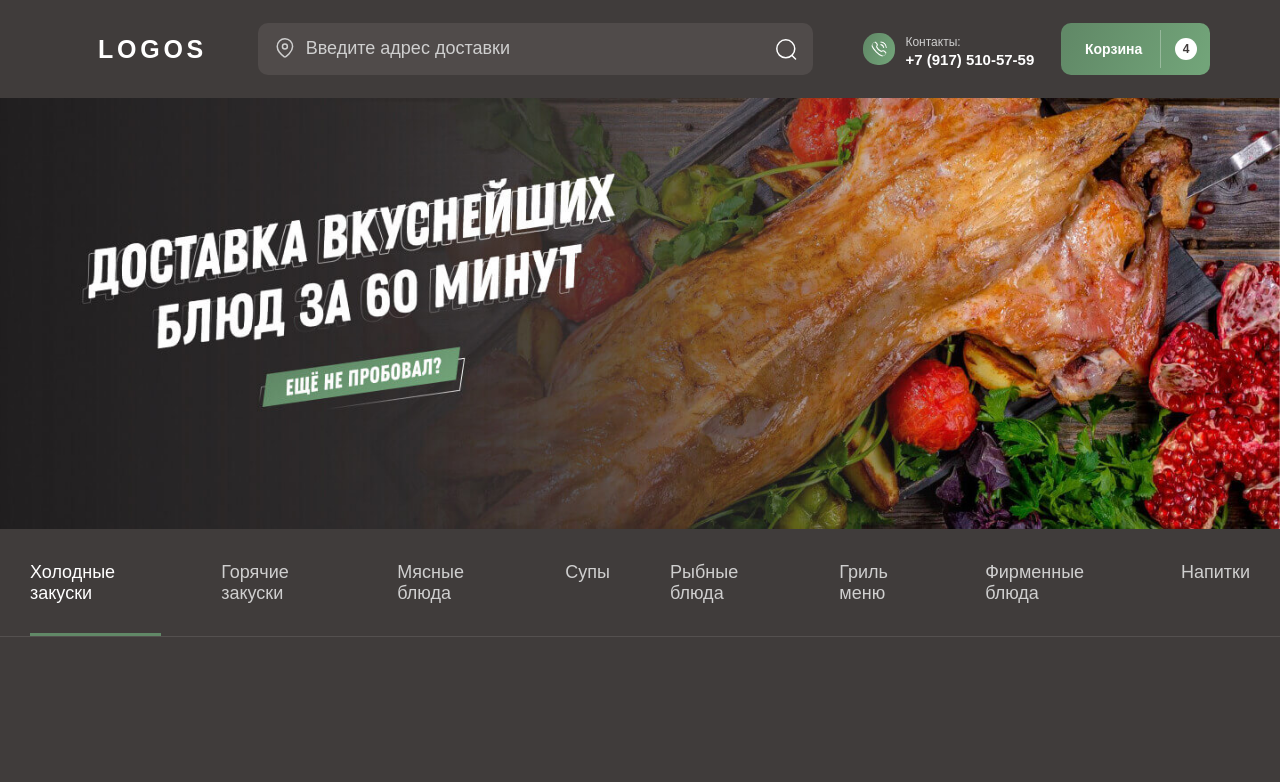
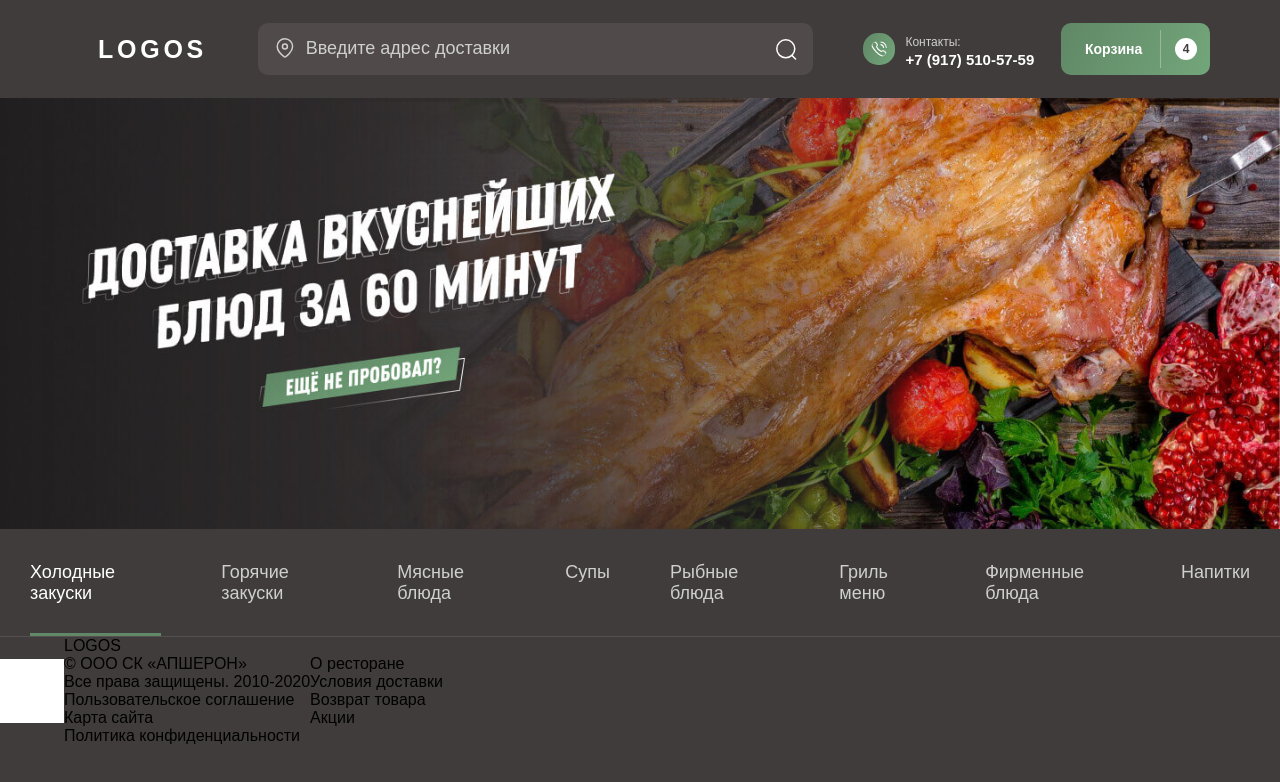
Before and after one commit to Bardooo/Logos, a React (Create React App) app: page / in a window 1280 px wide. Shown: the top 782 px of the page. Built offline with nearby package versions, Linux system fonts and the light colour scheme; a web font is replaced by a local one.

Commit message:
making a footer

```diff
--- a/src/App.tsx
+++ b/src/App.tsx
@@ -2,12 +2,14 @@ import React from 'react'
 
 import Header from './components/Header'
 import Navigation from './components/Navigation'
+import Footer from './components/Footer'
 import './scss/app.scss';
 
 function App() {
   return <div className="App">
     <Header />
     <Navigation />
+    <Footer />
   </div>
 }
 
--- /dev/null
+++ b/src/components/Footer.tsx
@@ -0,0 +1,33 @@
+import React from 'react'
+
+const Footer = () => {
+  return (
+    <div className='footer'>
+      <div className="footer__inner">
+        <div className="footer__inner-up">
+          <div className="footer__inner-up-button"></div>
+        </div>
+        <div className="footer__inner-info">
+          <h4 className="footer__inner-info-title">LOGOS</h4>
+          <p className="footer__inner-info-text">© ООО СК «АПШЕРОН»</p>
+          <p className="footer__inner-info-span">Все права защищены. 2010-2020</p>
+          <ul className="footer__inner-info-links">
+            <li className="footer__inner-links-item">Пользовательское соглашение</li>
+            <li className="footer__inner-links-item">Карта сайта</li>
+            <li className="footer__inner-links-item">Политика конфиденциальности</li>
+          </ul>
+        </div>
+        <div className="footer__inner-nav">
+          <ul className="footer__inner-nav-list">
+            <li className="footer__inner-nav-list-item">О ресторане</li>
+            <li className="footer__inner-nav-list-item">Условия доставки</li>
+            <li className="footer__inner-nav-list-item">Возврат товара</li>
+            <li className="footer__inner-nav-list-item">Акции</li>
+          </ul>
+        </div>
+      </div>
+    </div>
+  )
+}
+
+export default Footer
--- a/src/scss/app.scss
+++ b/src/scss/app.scss
@@ -1,5 +1,6 @@
 @import './components/header';
 @import './components/navigation';
+@import './components/footer';
 
 * {
   padding: 0;
--- /dev/null
+++ b/src/scss/components/_footer.scss
@@ -0,0 +1,11 @@
+.footer__inner {
+  display: flex;
+  align-items: center;
+  &-up {
+    &-button {
+      width: 64px;
+      height: 64px;
+      background: #FFFFFF;
+    }
+  }
+}
```
